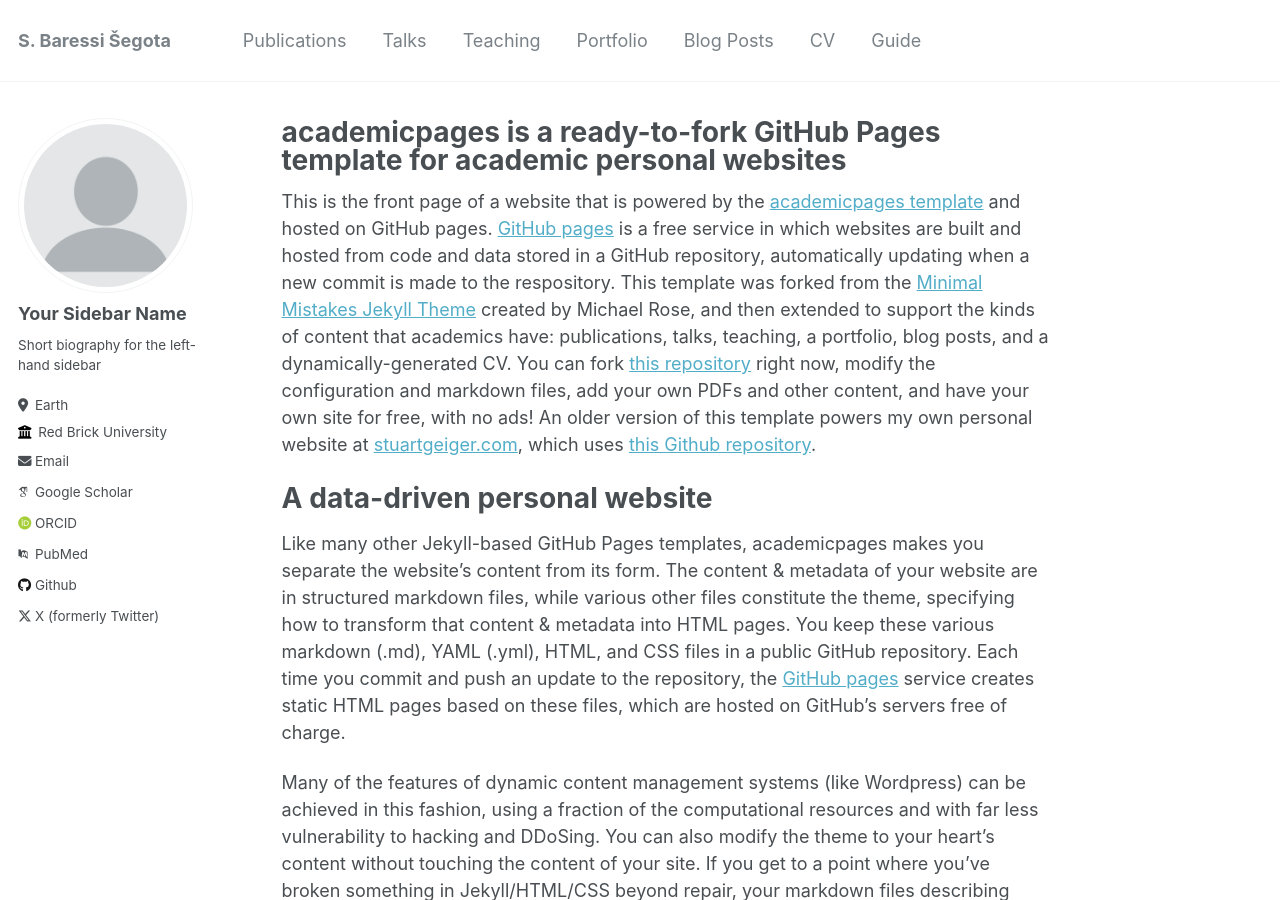
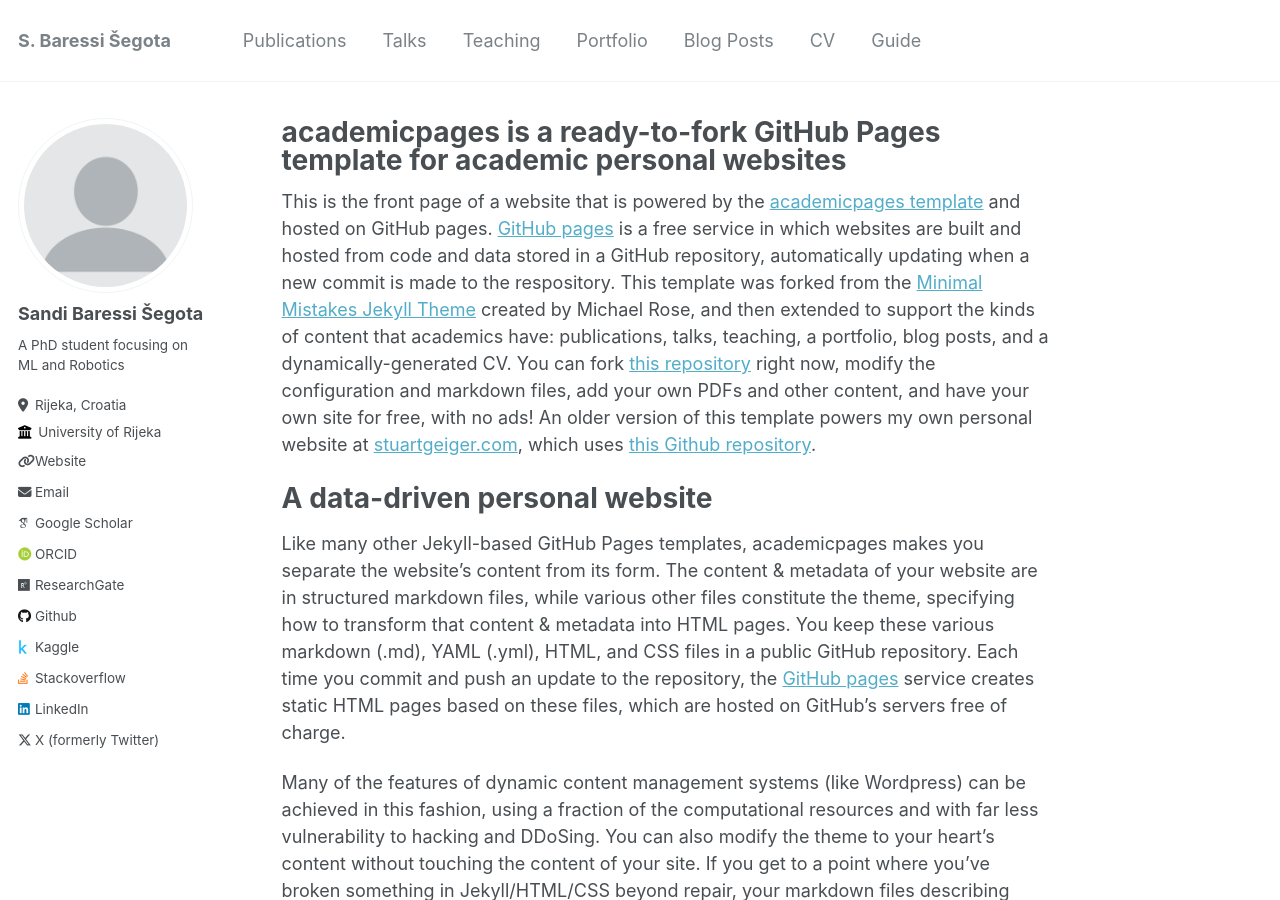
Before and after one commit to ssegota/ssegota.github.io, a Jekyll site: the page built from _pages/about.md, in a window 1280 px wide and 900 px high. Built offline with Jekyll 4.4.1, drawn with Linux system fonts in a browser that asks for light colours; some web fonts are replaced.

Commit message:
Update _config.yml

```diff
--- a/_config.yml
+++ b/_config.yml
@@ -12,9 +12,9 @@
 title_separator          : "-"
 name                     : &name "Sandi Baressi Šegota"
 description              : &description "personal description"
-url                      : https://academicpages.github.io # the base hostname & protocol for your site e.g. "https://mmistakes.github.io"
+url                      : https://ssegota.github.io # the base hostname & protocol for your site e.g. "https://mmistakes.github.io"
 baseurl                  : "" # the subpath of your site, e.g. "/blog"
-repository               : "academicpages/academicpages.github.io"
+repository               : "ssegota/ssegota.github.io"
 
 # Site Author - The following control what appear as part of the author content on the side bar.
 #               If a field is blank the icon and link will not appear, otherwise it will be shown.
@@ -22,29 +22,29 @@
 author:
   # Biographic information
   avatar           : "profile.png"
-  name             : "Your Sidebar Name"
+  name             : "Sandi Baressi Šegota"
   pronouns         : # example: "she/her"
-  bio              : "Short biography for the left-hand sidebar"
-  location         : "Earth"
-  employer         : "Red Brick University"
-  uri              : # URL
-  email            : "none@example.org"
+  bio              : "A PhD student focusing on ML and Robotics"
+  location         : "Rijeka, Croatia"
+  employer         : "University of Rijeka"
+  uri              : "http://portal.uniri.hr/Portfolio/details/4228" # URL
+  email            : "sandi.segota@riteh.uniri.hr"
 
   # Academic websites
   arxiv            : # URL - Update with the correct link to your profile
-  googlescholar    : "https://scholar.google.com/citations?user=PS_CX0AAAAAJ"
+  googlescholar    : "https://scholar.google.com/citations?user=lhMwhucAAAAJ&hl=en"
   impactstory      : # URL
-  orcid            : "http://orcid.org/yourorcidurl"
-  pubmed           : "https://www.ncbi.nlm.nih.gov/pubmed/?term=john+snow"
-  researchgate     : # URL
+  orcid            : "https://orcid.org/0000-0002-3015-1024"
+  pubmed           :
+  researchgate     : "https://www.researchgate.net/profile/Sandi-Baressi-Segota"# URL
 
   # Repositories and software development
   bitbucket        : # Username - Update with your username on the site
   codepen          : # Username
   dribbble         : # Username
   github           : "ssegota"
-  kaggle           : # Username
-  stackoverflow    : # User number or user number and name (i.e., use "1" or "1/jeff-atwood")
+  kaggle           : "https://www.kaggle.com/sandibaressiegota" # Username
+  stackoverflow    : "1558364" # User number or user number and name (i.e., use "1" or "1/jeff-atwood")
 
   # Social media
   bluesky          : # Replace this with you Bluesky username
@@ -56,7 +56,7 @@
   keybase          : # Username
   instagram        : # Username
   lastfm           : # Username
-  linkedin         : # Username
+  linkedin         : "ssegota" # Username
   mastodon         : # URL
   medium           : # URL
   pinterest        : # Username
```
